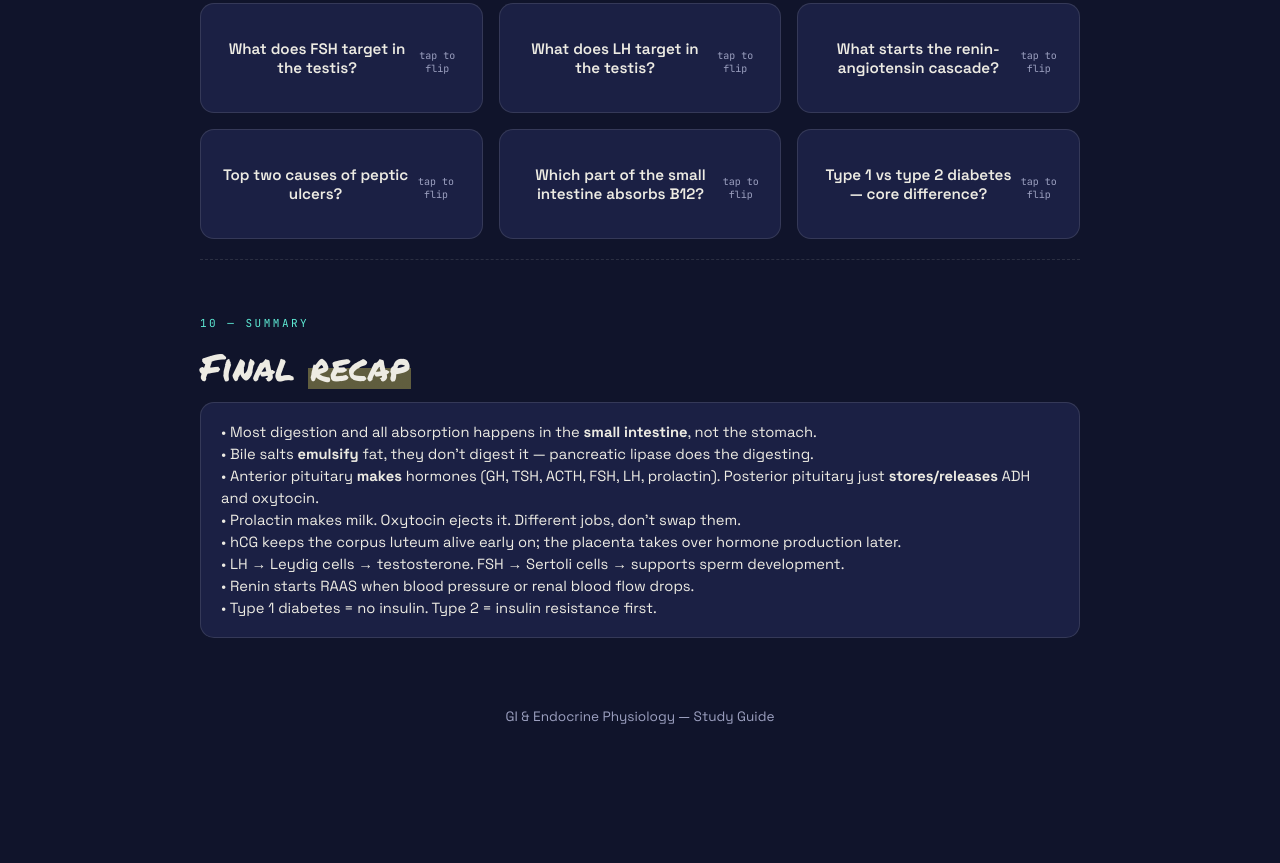
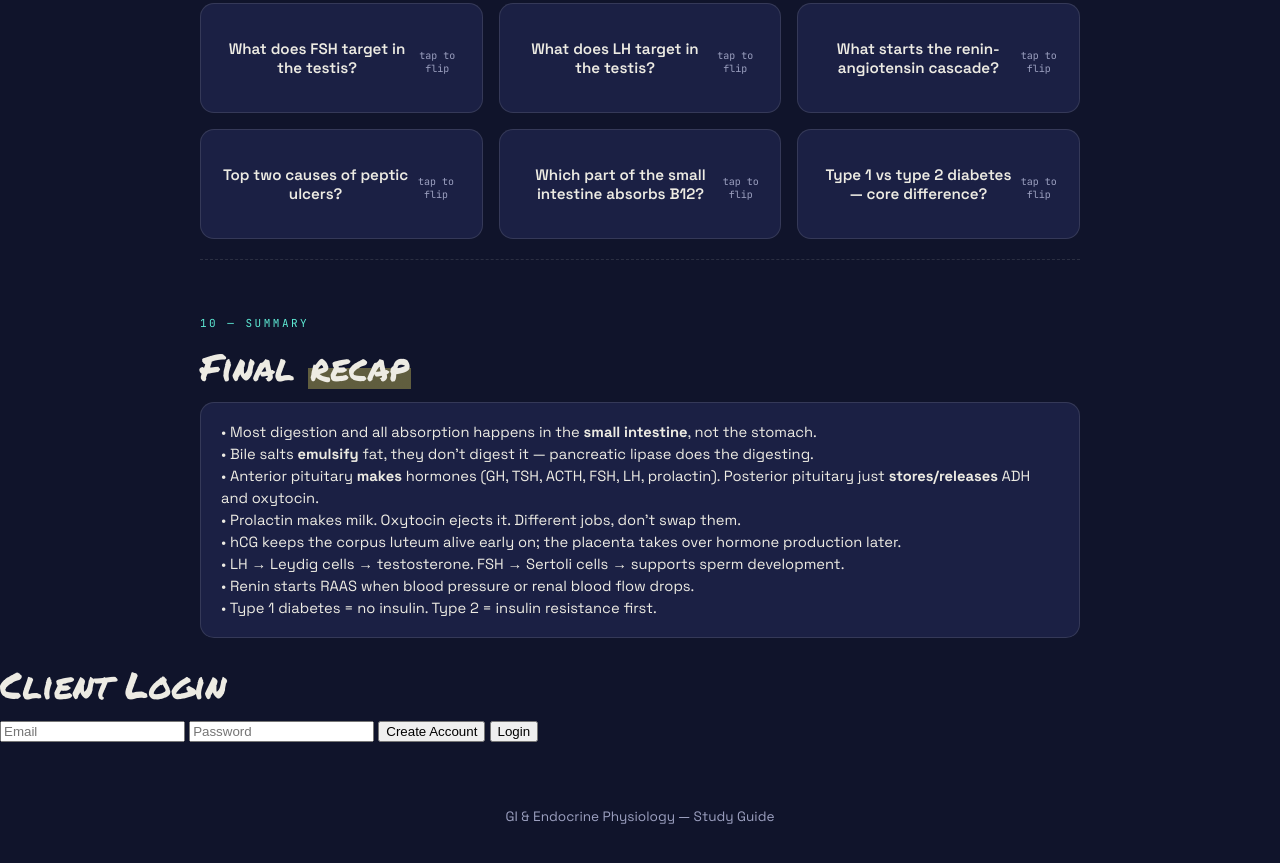
Before and after one commit to kelvinokwu/My-first-project-, a plain HTML site: page Index.html in a window 1280 px wide. Shown: the part 6731-7594 px from the top of the page. Before the commit the page ends 7546 px from the top, so only its background shows below. Drawn offline with nearby package versions, Linux system fonts and the light colour scheme.

Commit message:
Add login form

```diff
--- a/Index.html
+++ b/Index.html
@@ -522,6 +522,17 @@
   </section>
 
 </main>
+  <div id="auth-box">
+  <h2>Client Login</h2>
+
+  <input type="email" id="email" placeholder="Email">
+  <input type="password" id="password" placeholder="Password">
+
+  <button onclick="signUp()">Create Account</button>
+  <button onclick="signIn()">Login</button>
+
+  <p id="auth-message"></p>
+</div>
 
 <footer>
   GI &amp; Endocrine Physiology — Study Guide
```
